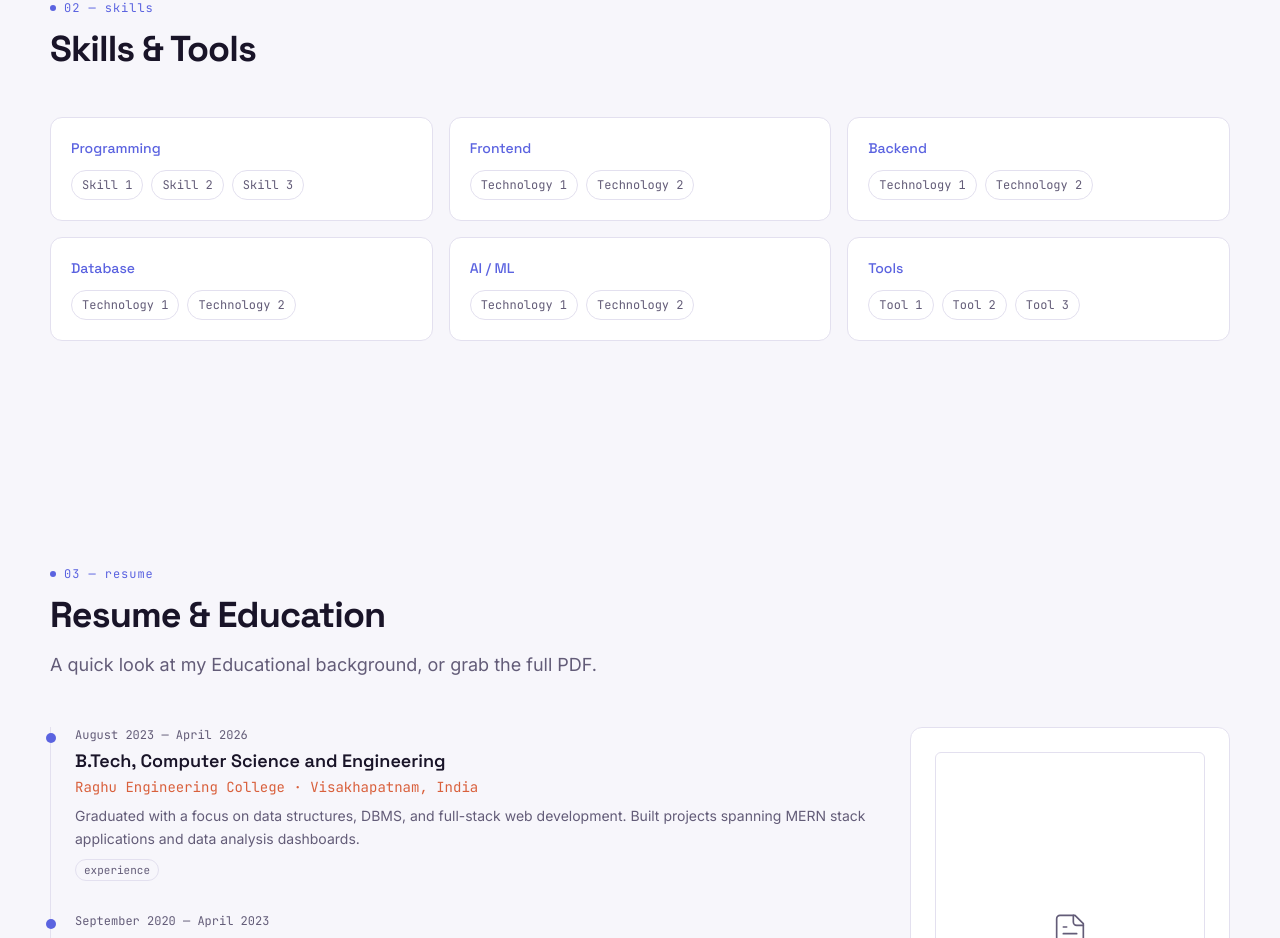
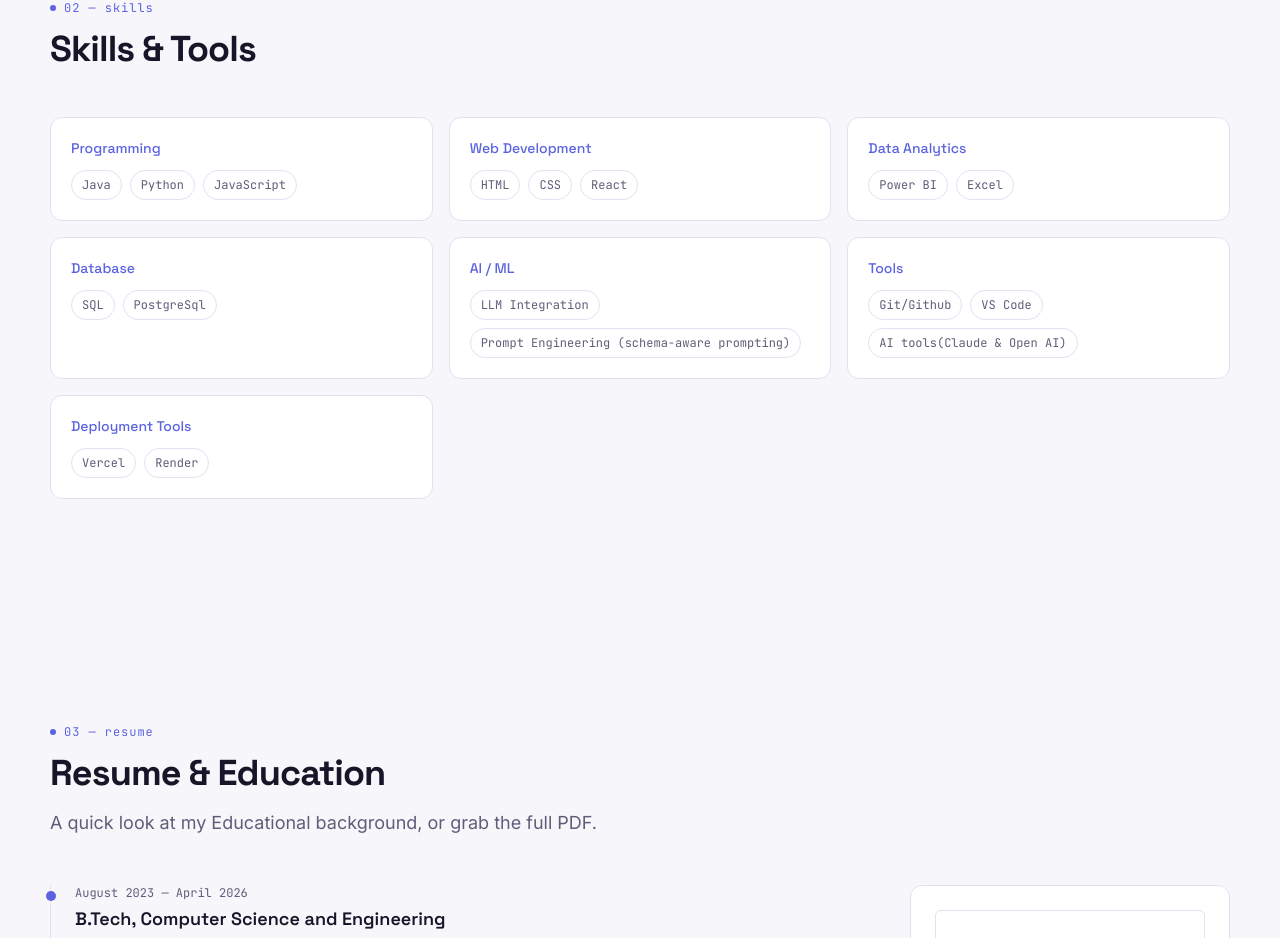
Before and after one commit to prasadchinthapalli09/Personal-Portfolio, a React (Vite) app: page / in a window 1280 px wide. Shown: the part 1537-2475 px from the top of the page. Built offline with nearby package versions, Linux system fonts and the light colour scheme.

Commit message:
adding skills

```diff
--- a/src/data/skills.js
+++ b/src/data/skills.js
@@ -4,26 +4,30 @@
 export const skills = [
   {
     category: "Programming",
-    items: ["Skill 1", "Skill 2", "Skill 3"],
+    items: ["Java", "Python", "JavaScript"],
   },
   {
-    category: "Frontend",
-    items: ["Technology 1", "Technology 2"],
+    category: "Web Development",
+    items: ["HTML", "CSS", "React"],
   },
   {
-    category: "Backend",
-    items: ["Technology 1", "Technology 2"],
+    category: "Data Analytics",
+    items: ["Power BI", "Excel"],
   },
   {
     category: "Database",
-    items: ["Technology 1", "Technology 2"],
+    items: ["SQL", "PostgreSql"],
   },
   {
     category: "AI / ML",
-    items: ["Technology 1", "Technology 2"],
+    items: ["LLM Integration", "Prompt Engineering (schema-aware prompting)"],
   },
   {
     category: "Tools",
-    items: ["Tool 1", "Tool 2", "Tool 3"],
+    items: ["Git/Github", "VS Code", "AI tools(Claude & Open AI)"],
+  },
+  {
+    category: "Deployment Tools",
+    items: ["Vercel", "Render"],
   },
 ];
```
